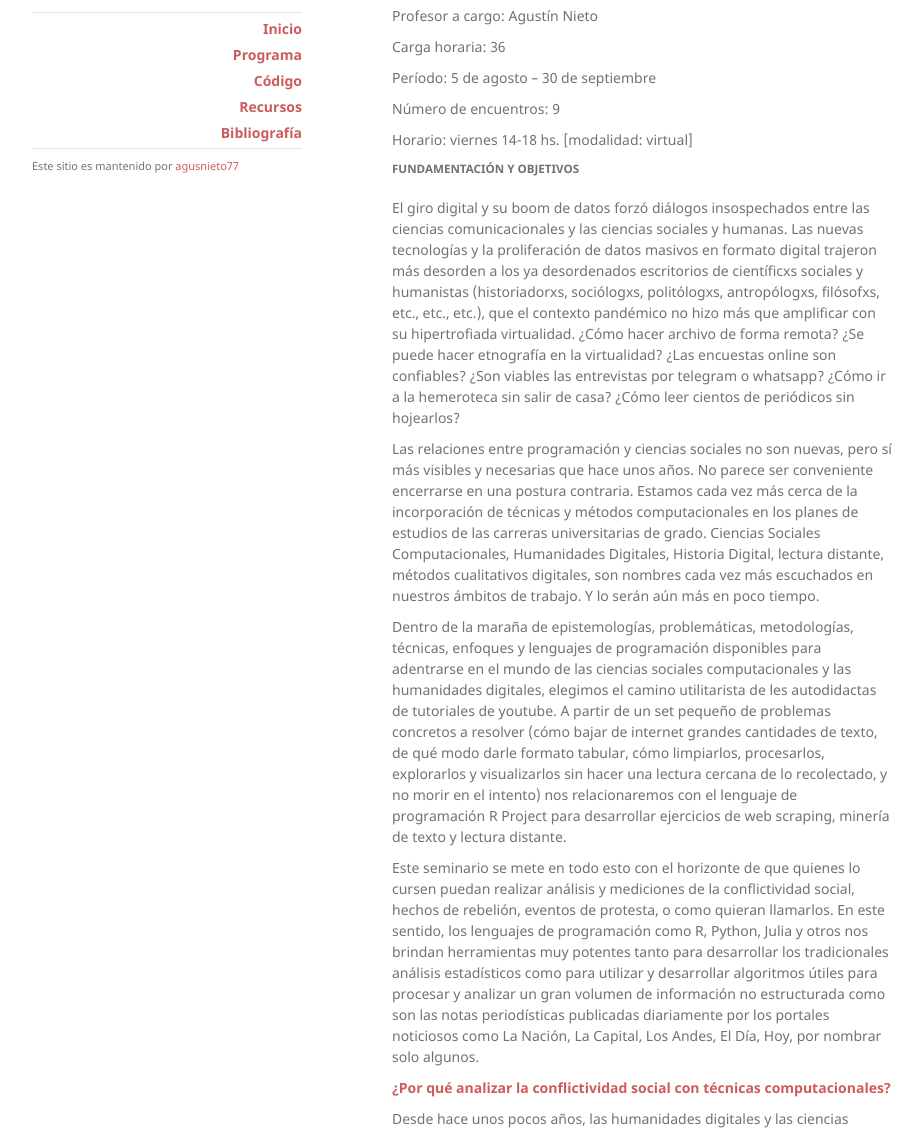
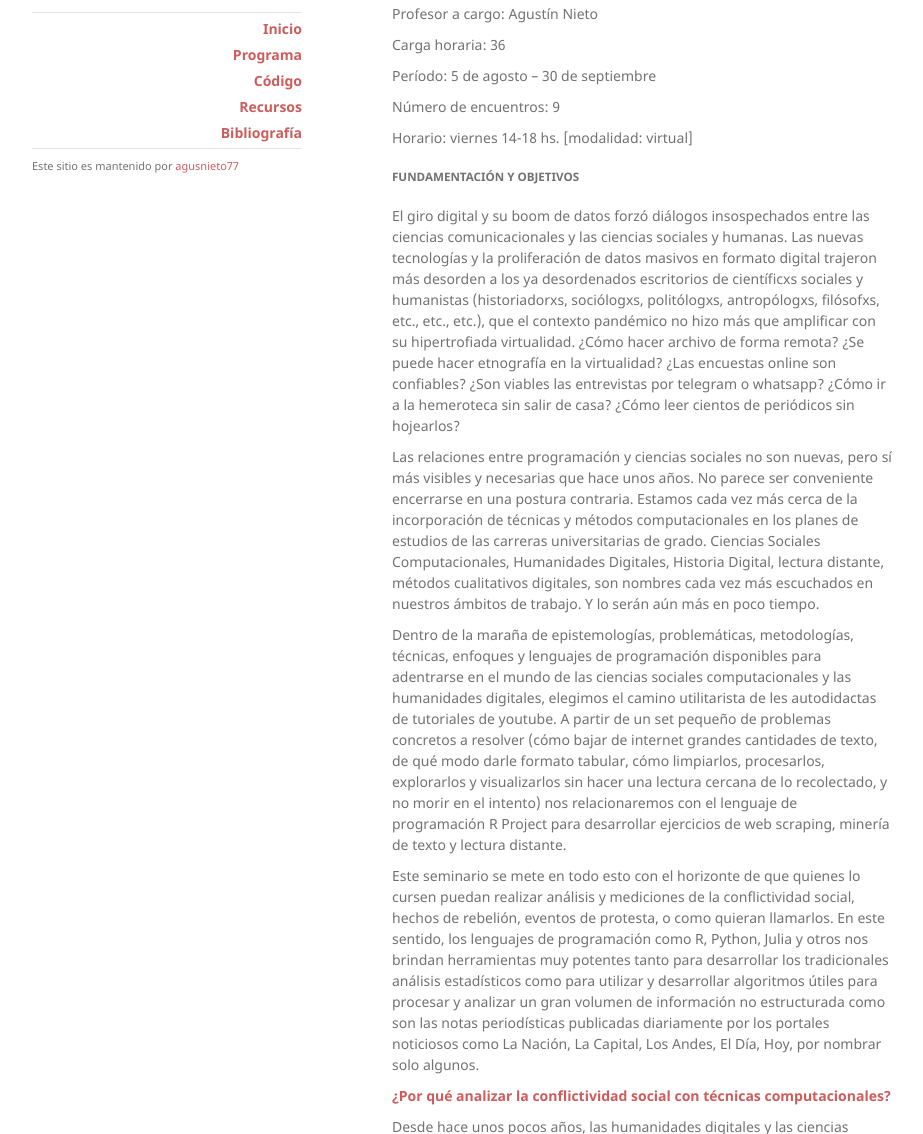
Before and after one commit to agusnieto77/Sem-HCACSo, a Jekyll site: the page built from docs/programa.md, in a window 1280 px wide and 1400 px high. Shown: the part 266-1400 px from the top of the window, without its empty margins (178-1101 px from the left). Built offline with Jekyll 4.4.1, drawn with Linux system fonts in a browser that asks for light colours; our own code applies the rules of GitHub Pages for plain Markdown files.

Commit message:
Actualización

```diff
--- a/docs/_sass/jekyll-theme-minimal.scss
+++ b/docs/_sass/jekyll-theme-minimal.scss
@@ -16,7 +16,7 @@ h1 {
 
 h2, h3, h4, h5, h6 {
   color:#727272;
-  margin:0 0 20px;
+  margin:20 0 15px;
 }
 
 p, ul, ol, table, pre, dl {
```
